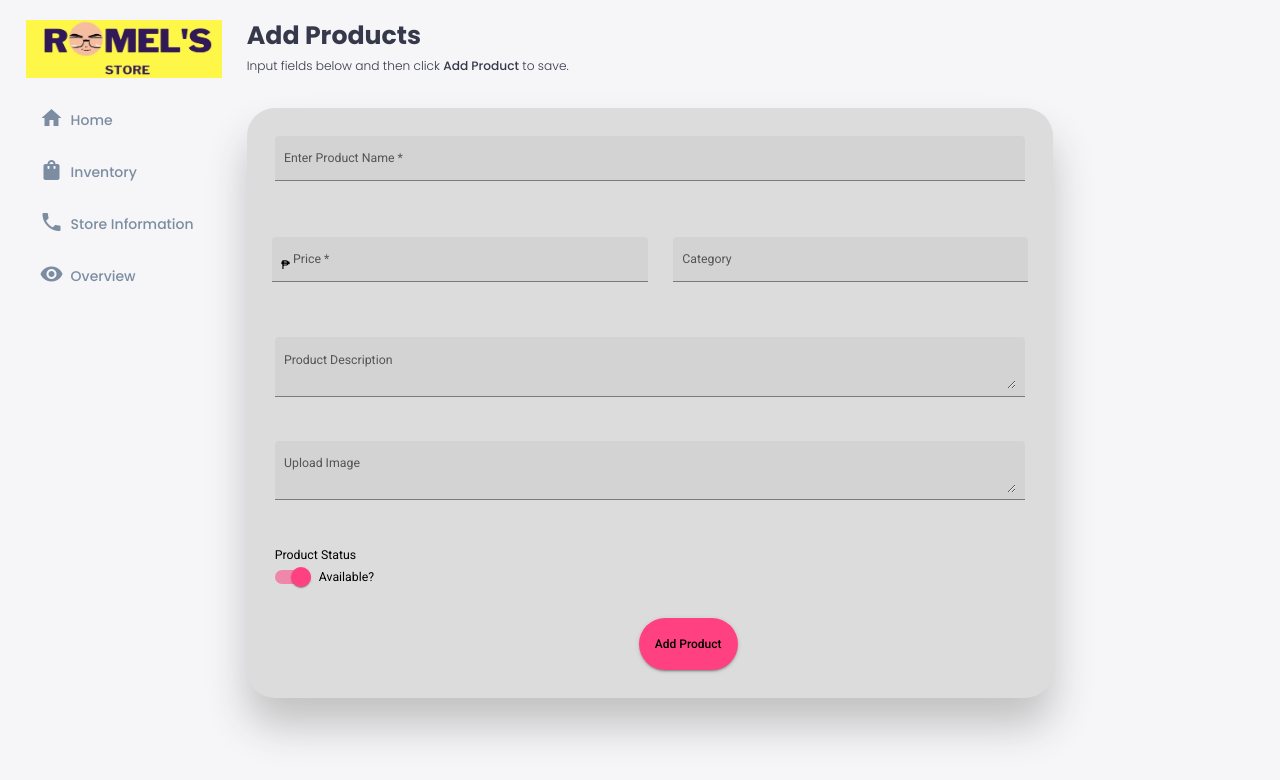
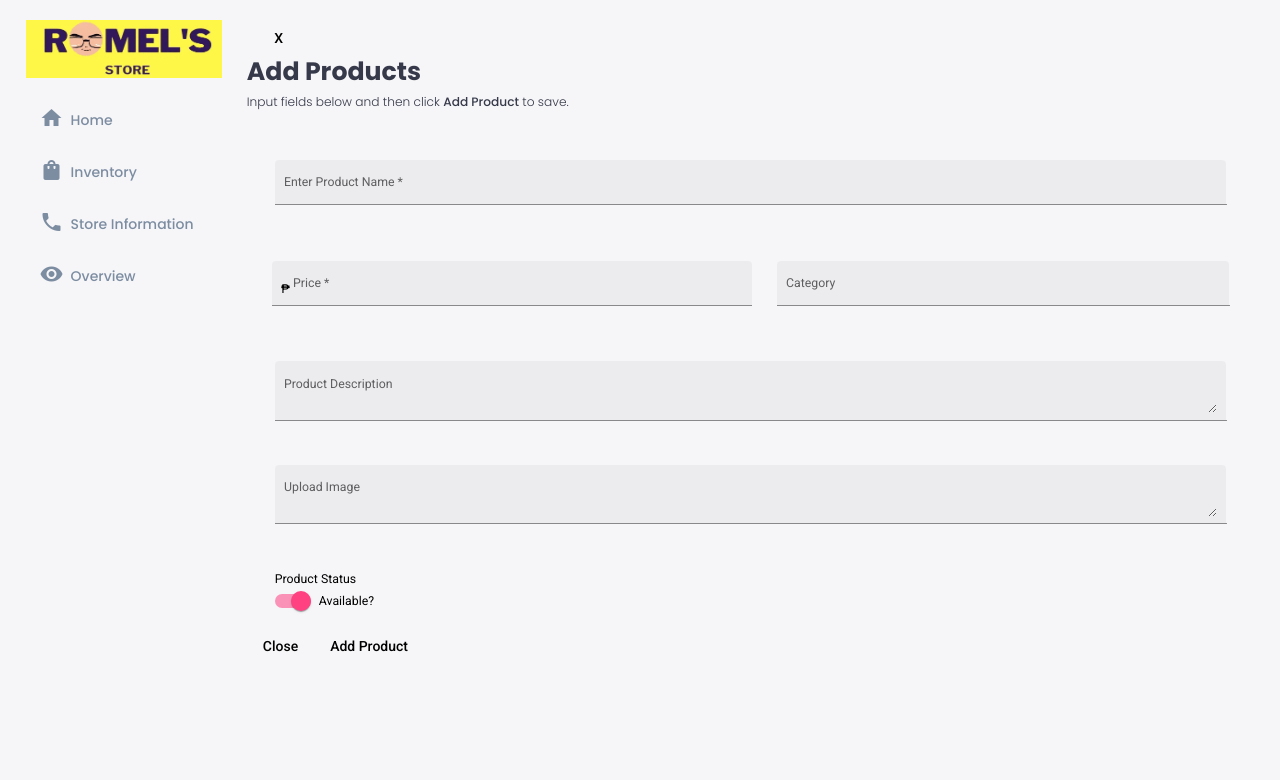
Before and after one commit to sath00/samanteam, an Angular app: page /add-products in a window 1280 px wide. Shown: the top 780 px of the page. Built offline with nearby package versions, Linux system fonts and the light colour scheme.

Commit message:
popup add item

```diff
--- a/src/app/app.module.ts
+++ b/src/app/app.module.ts
@@ -9,6 +9,7 @@ import { MatIconModule } from '@angular/material/icon';
 import { MatButtonModule  } from '@angular/material/button';
 import { MatSlideToggleModule } from '@angular/material/slide-toggle';
 import { MatCardModule } from '@angular/material/card';
+import {MatDialogModule} from '@angular/material/dialog';
 
 import { AppRoutingModule } from './app-routing.module';
 import { AppComponent } from './app.component';
@@ -41,9 +42,11 @@ import { InvaddComponent } from './invadd/invadd.component';
     MatIconModule,
     MatButtonModule,
     MatSlideToggleModule,
-    MatCardModule
+    MatCardModule,
+    MatDialogModule
   ],
   providers: [],
-  bootstrap: [AppComponent]
+  bootstrap: [AppComponent],
+  entryComponents:[InvaddComponent]
 })
 export class AppModule { }
--- a/src/app/invadd/invadd.component.html
+++ b/src/app/invadd/invadd.component.html
@@ -1,7 +1,10 @@
+<mat-dialog-actions align="end">
+  <button mat-button mat-dialog-close>X</button>
+</mat-dialog-actions>
 <h1>Add Products</h1>
 <h3>Input fields below and then click <b>Add Product</b> to save.</h3>
 
-<div class = formcontainer>
+
 <form  #itemForm="ngForm">
   <div class = "topfield">
     <mat-form-field class="example-full-width" appearance="fill">
@@ -49,12 +52,13 @@
   <mat-slide-toggle [(ngModel)]="isChecked" name="availability">Available?</mat-slide-toggle>
   </div>
 
-  <div class = "bottomfield">
-  <button mat-raised-button color="accent" class=" submitbtn" (click)="onAddItem(itemForm)">Add Product</button>
-  </div>
+  <mat-dialog-actions align="end">
+    <button mat-button mat-dialog-close>Close</button>
+    <button mat-button (click)="onAddItem(itemForm)">Add Product</button>
+  </mat-dialog-actions>
 
 </form>
-</div>
+
 
 <!--
 <h1>Add Products</h1>
--- a/src/app/middlesection/middlesection.component.html
+++ b/src/app/middlesection/middlesection.component.html
@@ -10,7 +10,7 @@
       <span class="material-icons" >search</span>
     </button>
   </form>
-  <a routerLink="/add-products"><div class="add-product"><span class="material-icons">add</span></div></a>
+  <div class="add-product" (click)="onCreate()"><span class="material-icons">add</span></div>
   <div class="edit-inventory" id="edit-inv" (click)="onEditInventory()"><span class="material-icons">edit</span></div>
 </div>
 </div>
--- a/src/app/middlesection/middlesection.component.ts
+++ b/src/app/middlesection/middlesection.component.ts
@@ -4,6 +4,8 @@ import { Subscription } from 'rxjs';
 import { ProductService } from '../services/product.service';
 //imported the product model so we can use it as a sort of template for variables
 import { Product } from '../models/Product'
+import { MatDialog, MatDialogConfig, MatDialogRef } from '@angular/material/dialog';
+import { InvaddComponent } from '../invadd/invadd.component';
 
 @Component({
   selector: 'app-middlesection',
@@ -18,7 +20,7 @@ export class MiddlesectionComponent implements OnInit {
   //instantaite isModified that tracks changes on the inventory
   isModified = false;
   //instatiated our product service
-  constructor(public productService: ProductService) { }
+  constructor(public productService: ProductService, private dialog:MatDialog) { }
 
 
   //ng on init serves as a constructor when we initialize the InvviewComponent
@@ -74,4 +76,13 @@ export class MiddlesectionComponent implements OnInit {
     this.productService.updateAvailability(product._id, product.availability)
     this.isModified = true;
   }
+
+  onCreate() {
+    const dialogConfig = new MatDialogConfig();
+    dialogConfig.disableClose = true;
+    dialogConfig.autoFocus = true;
+    dialogConfig.width = "1280px";
+    dialogConfig.height = "500px";
+    this.dialog.open(InvaddComponent,dialogConfig);
+  }
 }
```
